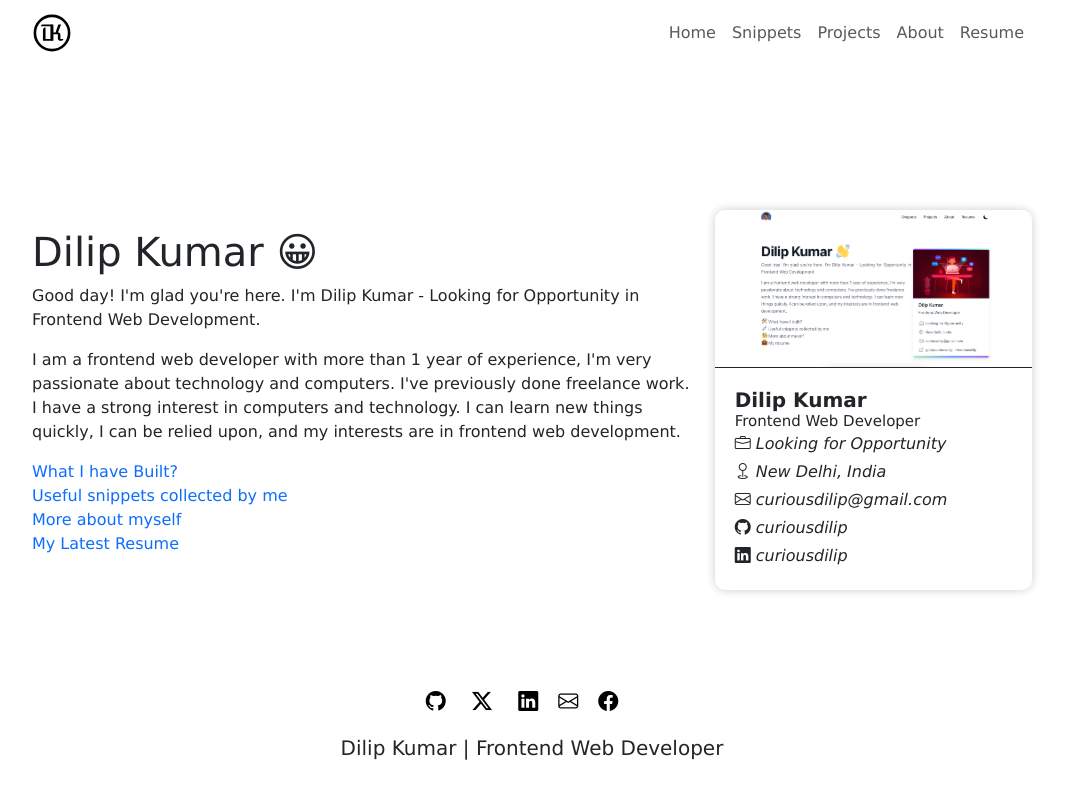
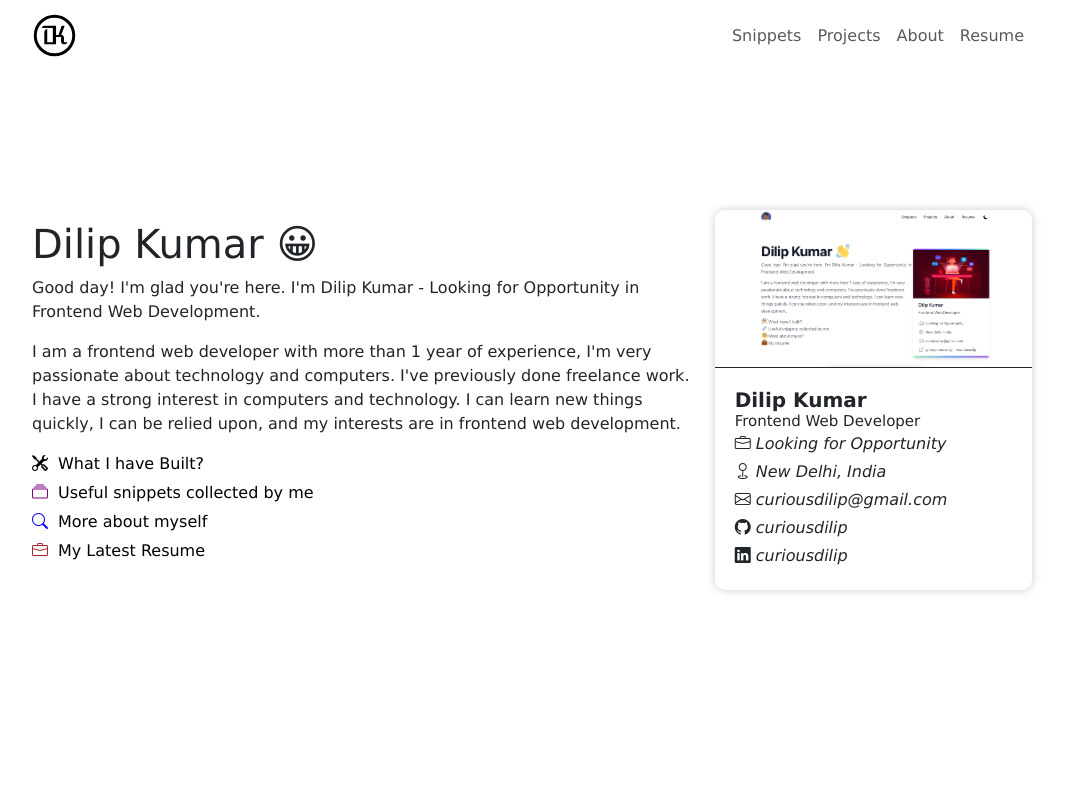
Before and after one commit to curiousdilip/website2023, a Next.js app: page / in a window 1280 px wide. Shown: the top 800 px of the page, without its empty margins (108-1174 px from the left). Built offline with nearby package versions, Linux system fonts and the light colour scheme.

Commit message:
heading added on all pages

```diff
--- a/app/components/Header.jsx
+++ b/app/components/Header.jsx
@@ -48,8 +48,8 @@
                         <Image
                             src={logoImage}
                             alt="Dilip Logo"
-                            width={40}
-                            height={40}
+                            width={45}
+                            height={45}
                             priority="true"
                         />
                     </Link>
@@ -58,11 +58,6 @@
                     </button>
                     <div className="collapse navbar-collapse" id="main-header">
                         <ul className="navbar-nav ms-auto mb-2 mb-lg-0">
-                            <li className={`nav-item ${isActive('/')}`}>
-                                <Link href="/" className='nav-link'>
-                                    Home
-                                </Link>
-                            </li>
                             <li className={`nav-item ${isActive('/snippets')}`}>
                                 <Link href="/snippets" className="nav-link">
                                     Snippets
--- a/app/components/footer.css
+++ b/app/components/footer.css
@@ -3,11 +3,7 @@
 }
 
 footer .footer {
-    position: absolute;
-    bottom: 0;
-    text-align: center;
-    width: 100%;
-
+    margin-top: 40px;
 }
 
 footer .footer .copyright {
--- a/app/global.css
+++ b/app/global.css
@@ -26,4 +26,27 @@
 
 .container {
     max-width: 1024px !important;
+
 }
+
+section {
+    height: 100vh;
+    display: flex;
+    margin-top: 70px;
+    /* align-items: center;/ */
+    position: relative;
+}
+
+/* .heading {
+    position: absolute;
+    top: 70px;
+    /* width: 1024px; */
+/* margin: 0 auto; }*/
+.heading p {
+    margin: 10px 0 !important;
+}
+
+.heading hr {
+    border: 1.5px solid black;
+    opacity: 1;
+}
--- a/app/home.css
+++ b/app/home.css
@@ -1,16 +1,43 @@
 #home {
-    height: 100vh;
-    display: flex;
     align-items: center;
+    margin-top: 0;
 }
 
 #home p {
     margin-bottom: 16px !important;
 }
 
+#home .shortcut li {
+    margin-bottom: 5px;
+}
+
+#home .shortcut li a i {
+    margin-right: 10px;
+}
+
+#home .shortcut li a {
+    color: #000;
+}
+
+#home .shortcut li a i.bi-tools {
+    color: black;
+}
+
+#home .shortcut li a i.bi-collection {
+    color: purple;
+}
+
+#home .shortcut li a i.bi-search {
+    color: blue;
+}
+
+#home .shortcut li a i.bi-briefcase {
+    color: brown;
+}
+
 @media (max-width:768px) {
     #home {
         height: auto;
-        margin: 20px 0;
+        margin-top: 100px;
     }
 }
--- a/app/page.jsx
+++ b/app/page.jsx
@@ -1,6 +1,7 @@
 import React from 'react'
 import "./home.css"
 import ProfileCard from './components/ProfileCard'
+import Link from 'next/link'
 const page = () => {
 
   return (
@@ -12,11 +13,11 @@
               <h1 className='mb-2'>Dilip Kumar 😀</h1>
               <p>Good day! I'm glad you're here. I'm Dilip Kumar - Looking for Opportunity in Frontend Web Development.</p>
               <p>I am a frontend web developer with more than 1 year of experience, I'm very passionate about technology and computers. I've previously done freelance work. I have a strong interest in computers and technology. I can learn new things quickly, I can be relied upon, and my interests are in frontend web development.</p>
-              <ul>
-                <li><a href="/projects">What I have Built?</a></li>
-                <li><a href="/snippets">Useful snippets collected by me</a></li>
-                <li><a href="/about">More about myself</a></li>
-                <li><a href="/resume">My Latest Resume</a></li>
+              <ul className='shortcut'>
+                <li><Link href="/projects">    <i className='bi bi-tools'></i>What I have Built?</Link></li>
+                <li><Link href="/snippets">    <i className='bi bi-collection'></i>Useful snippets collected by me</Link></li>
+                <li><Link href="/about">    <i className='bi bi-search'></i>More about myself</Link></li>
+                <li><Link href="/resume">    <i className='bi bi-briefcase'></i>My Latest Resume</Link></li>
               </ul>
             </div>
             <div className="col-md-4">
```
Also changed, not shown: app/about/page.jsx (+39 -3 lines), app/projects/page.jsx (+20 -2 lines), app/resume/page.jsx (+16 -2 lines), app/snippets/page.jsx (+18 -2 lines).
